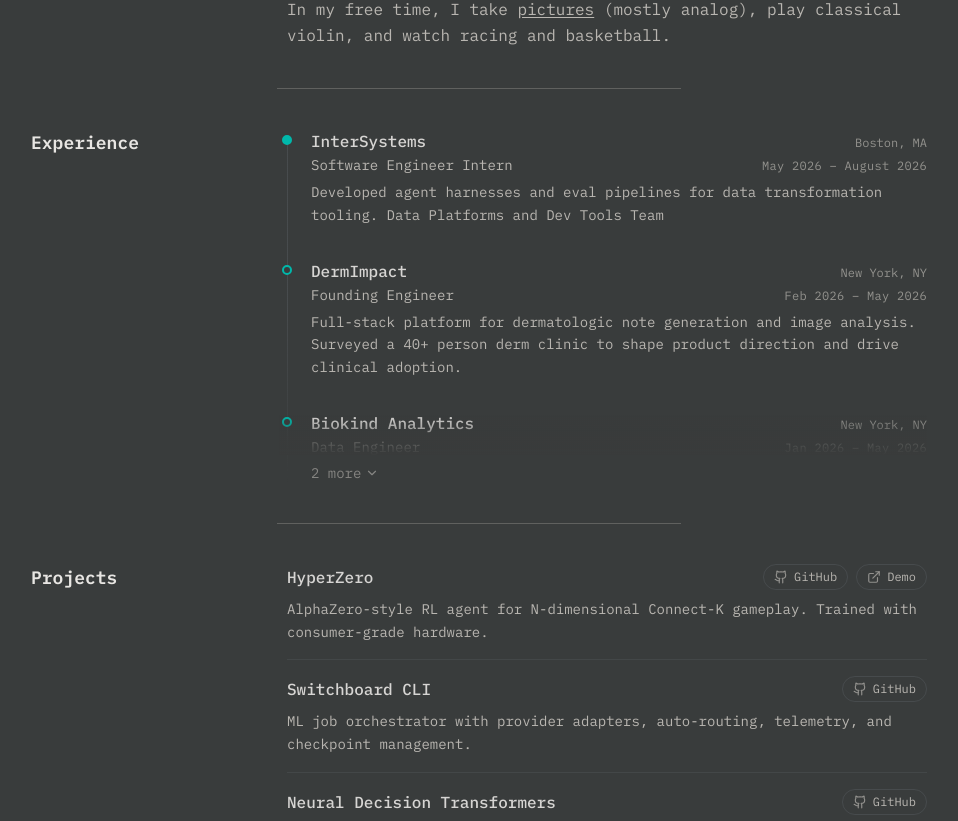
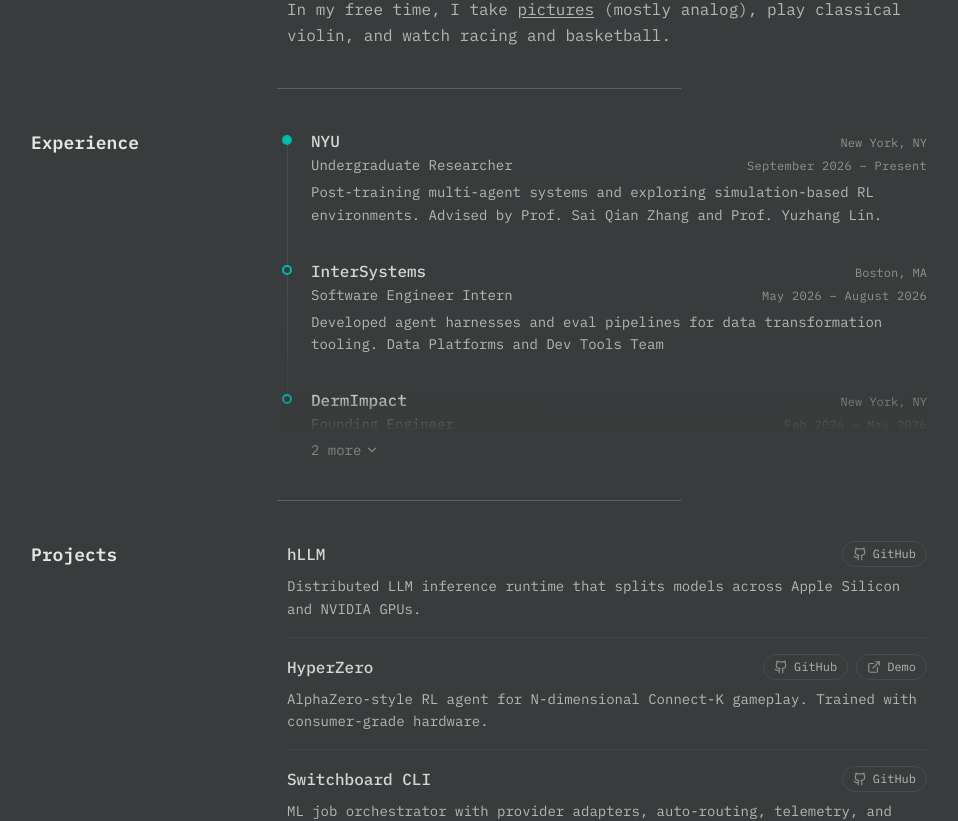
Before and after one commit to anthonylu23/personal-website, a React (Vite) app: page / in a window 1280 px wide. Shown: the part 572-1393 px from the top of the page, without its empty margins (161-1119 px from the left). Built offline with nearby package versions, Linux system fonts and the light colour scheme.

Commit message:
Update experience and add hLLM project

```diff
--- a/src/data/content.ts
+++ b/src/data/content.ts
@@ -44,6 +44,15 @@
 }
 
 export const projects: Project[] = [
+  {
+    title: 'hLLM',
+    description:
+      'Distributed LLM inference runtime that splits models across Apple Silicon and NVIDIA GPUs.',
+    stack: ['C++', 'Python', 'MLX', 'CUDA', 'gRPC'],
+    links: [
+      { type: 'github', href: 'https://github.com/anthonylu23/hLLM' },
+    ],
+  },
   {
     title: 'HyperZero',
     description:
@@ -124,6 +133,14 @@
 
 export const experiences: Experience[] = [
   {
+    company: 'NYU',
+    role: 'Undergraduate Researcher',
+    period: 'September 2026 – Present',
+    location: 'New York, NY',
+    description:
+      'Post-training multi-agent systems and exploring simulation-based RL environments. Advised by Prof. Sai Qian Zhang and Prof. Yuzhang Lin.',
+  },
+  {
     company: 'InterSystems',
     role: 'Software Engineer Intern',
     period: 'May 2026 – August 2026',
@@ -151,15 +168,16 @@
     ],
     link: 'https://www.biokind.org/',
   },
-  {
-    company: 'Pulse Foundry',
-    role: 'Software Engineer',
-    period: 'Dec 2025 – May 2026',
-    location: 'New York, NY',
-    description:
-      'Automated newsletter pipeline with semantic ranking, scheduled workers, and web scraping, serving 3k+ subscribers. React dashboard for review and pipeline configuration.',
-    link: 'https://pulsefoundry.ai/about',
-  },
+  // Hidden from the experience section; retained for easy restoration.
+  // {
+  //   company: 'Pulse Foundry',
+  //   role: 'Software Engineer',
+  //   period: 'Dec 2025 – May 2026',
+  //   location: 'New York, NY',
+  //   description:
+  //     'Automated newsletter pipeline with semantic ranking, scheduled workers, and web scraping, serving 3k+ subscribers. React dashboard for review and pipeline configuration.',
+  //   link: 'https://pulsefoundry.ai/about',
+  // },
 ]
 
 export const skills: SkillGroup[] = [
```
